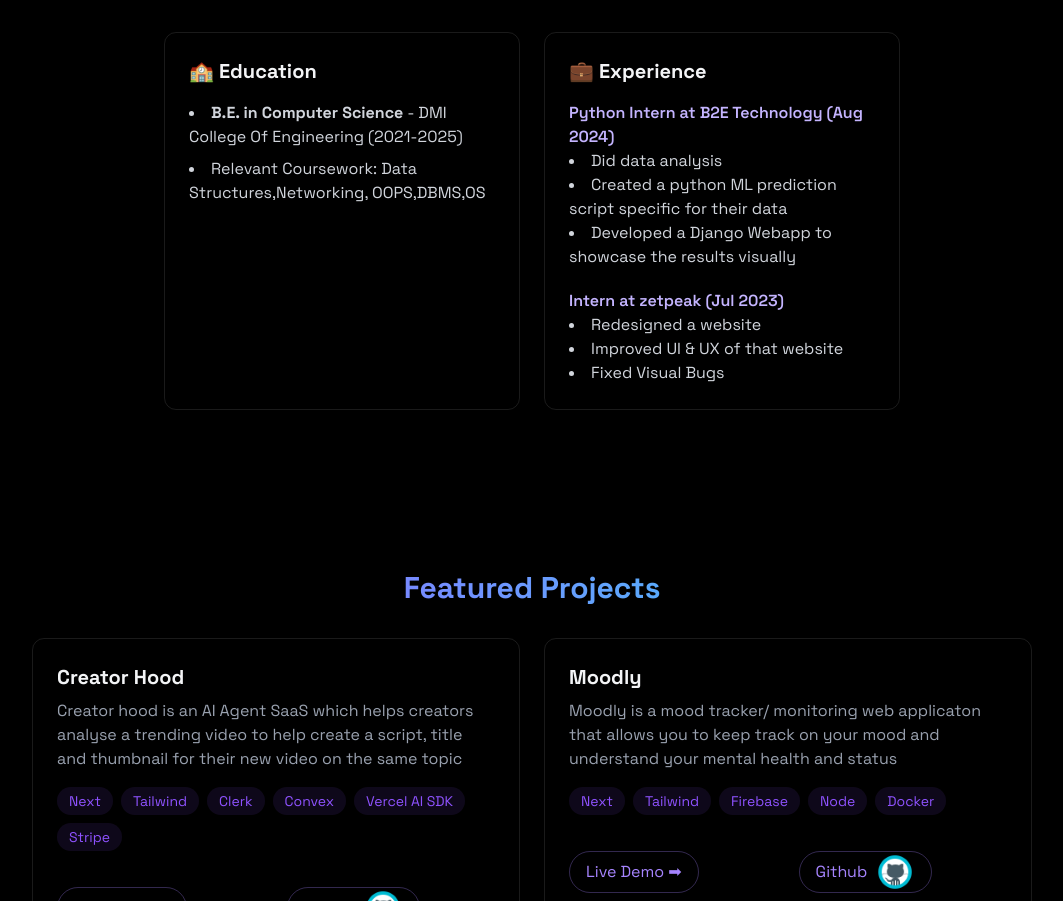
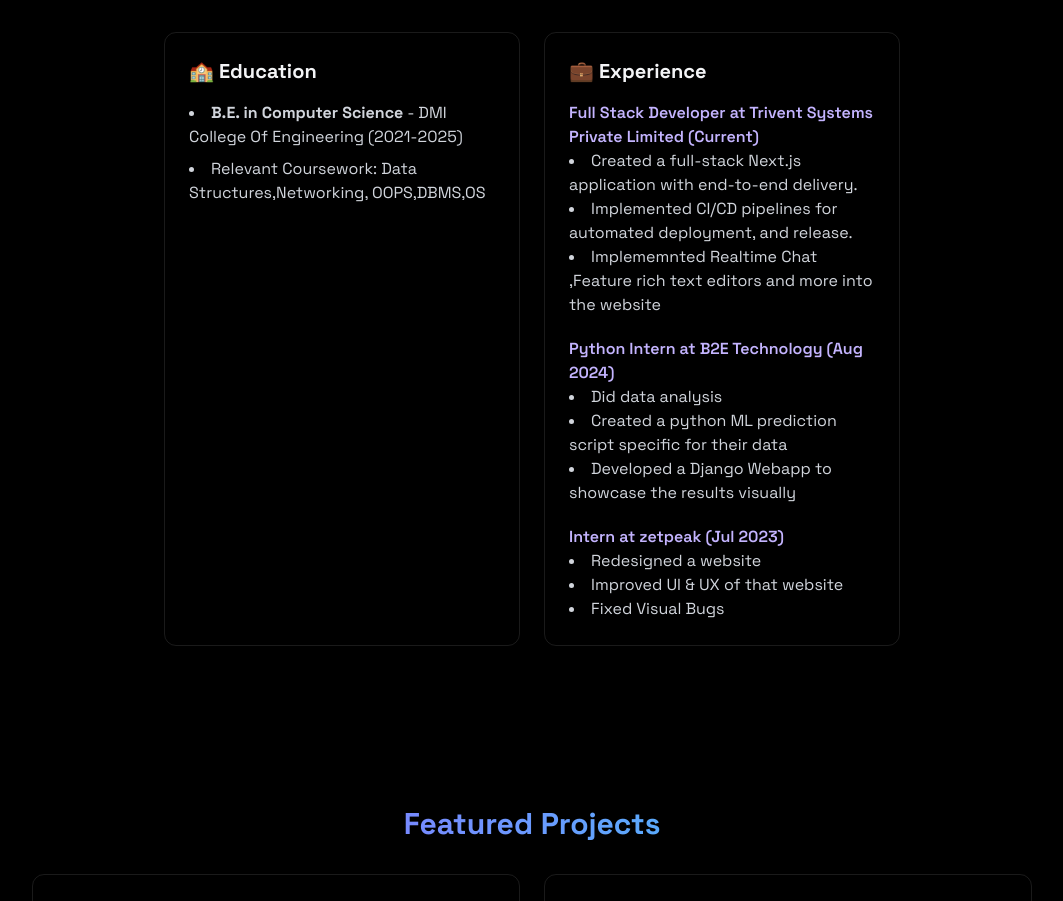
Before and after one commit to MKisKrazy/mk-portfolio, a React (Vite) app: page / in a window 1280 px wide. Shown: the part 1302-2203 px from the top of the page, without its empty margins (108-1171 px from the left). Built offline with nearby package versions, Linux system fonts and the light colour scheme.

Commit message:
added current experience

```diff
--- a/src/components/About.jsx
+++ b/src/components/About.jsx
@@ -81,32 +81,36 @@
               <div className="space-y-5 text-gray-300">
                 <div>
                   <h4 className="font-semibold text-violet-300">
+                    Full Stack Developer at Trivent Systems Private Limited (Current)
+                  </h4>
+                  <ul className="list-disc list-inside">
+                    <li>Created a full-stack Next.js application with end-to-end delivery.</li>
+                    <li>Implemented CI/CD pipelines for automated deployment, and release.
+                    </li>
+                    <li>Implememnted Realtime Chat ,Feature rich text editors and more into the website</li>
+                  </ul>
+                </div>
 
+                <div>
+                  <h4 className="font-semibold text-violet-300">
                     Python Intern at B2E Technology (Aug 2024)
                   </h4>
-
                   <ul className="list-disc list-inside">
-                      <li>Did data analysis
-                    </li>
+                    <li>Did data analysis</li>
                     <li>Created a python ML prediction script specific for their data</li>
                     <li>Developed a Django Webapp to showcase the results visually</li>
                   </ul>
-
                 </div>
 
                 <div>
                   <h4 className="font-semibold text-violet-300">
                     Intern at zetpeak (Jul 2023)
                   </h4>
-                  <p>
                   <ul className="list-disc list-inside">
-                      <li>Redesigned a website
-                    </li>
+                    <li>Redesigned a website</li>
                     <li>Improved UI & UX of that website</li>
                     <li>Fixed Visual Bugs</li>
                   </ul>
-
-                  </p>
                 </div>
               </div>
             </div>
```
Lines whose indentation alone changed are shown as unchanged.
